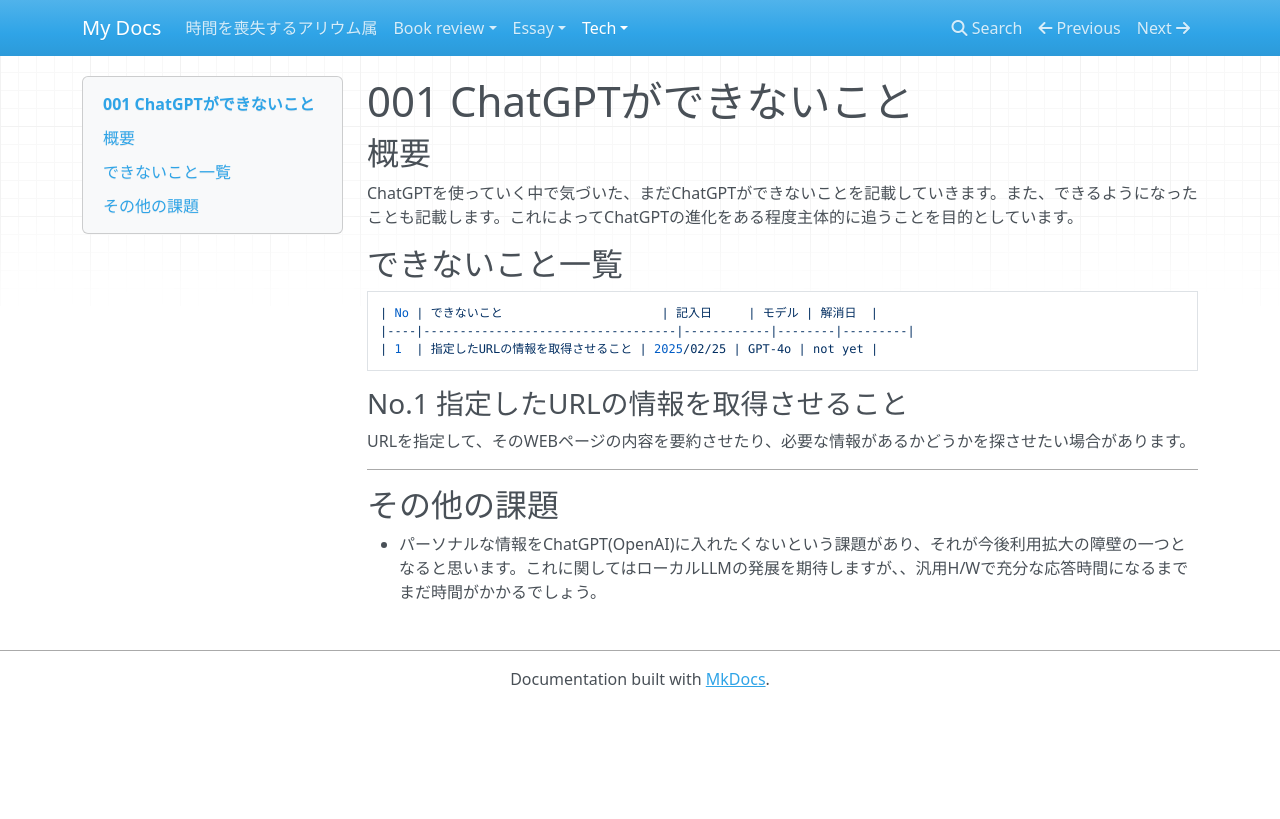
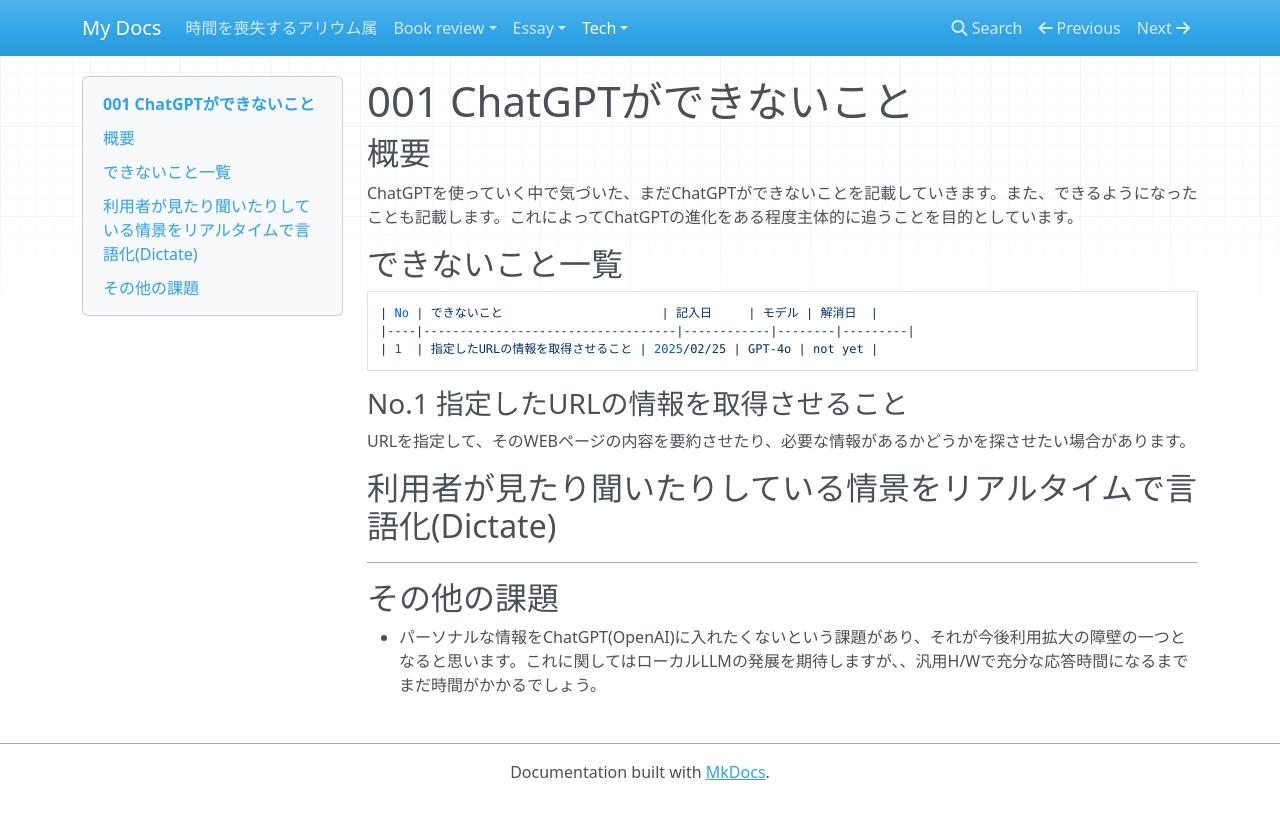
Before and after one commit to kunihiroka/allium, an MkDocs documentation site: the page built from docs/tech/001/001.md, in a window 1280 px wide. Shown: the top 819 px of the page. Built offline with MkDocs 1.6.1, drawn with Linux system fonts in a browser that asks for light colours; nearby versions of some CDN libraries.

Commit message:
commit from ChromeOS

```diff
--- a/docs/tech/001/001.md
+++ b/docs/tech/001/001.md
@@ -10,6 +10,9 @@
 ### No.1 指定したURLの情報を取得させること
 URLを指定して、そのWEBページの内容を要約させたり、必要な情報があるかどうかを探させたい場合があります。
 
+## 利用者が見たり聞いたりしている情景をリアルタイムで言語化(Dictate)
+
+
 ---
 ## その他の課題
 - パーソナルな情報をChatGPT(OpenAI)に入れたくないという課題があり、それが今後利用拡大の障壁の一つとなると思います。これに関してはローカルLLMの発展を期待しますが、、汎用H/Wで充分な応答時間になるまでまだ時間がかかるでしょう。
```
